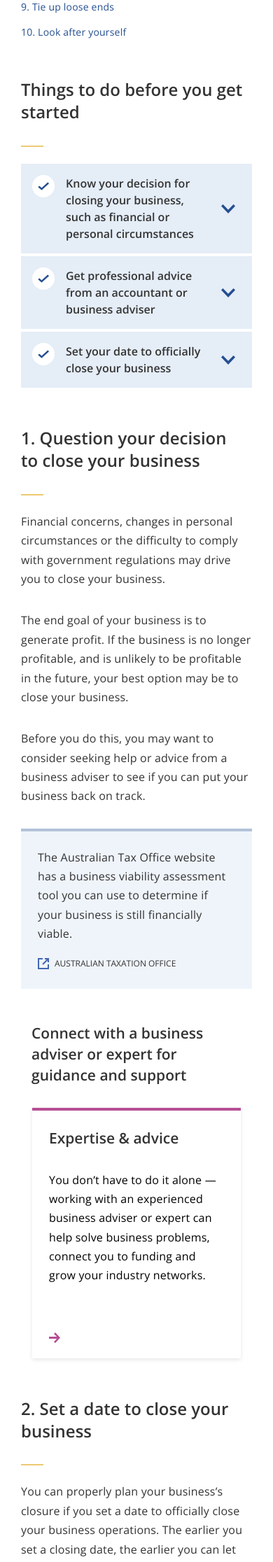
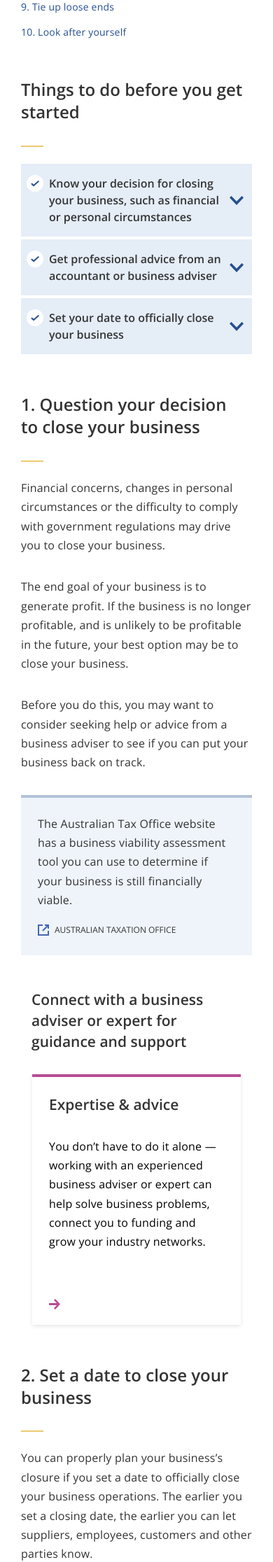
Before and after one commit to AUSGov/bga-mini-list, a Jekyll site: the page built from mini-list.html, in a window 390 px wide. Shown: the part 888-3120 px from the top of the page at 70% size. Built offline with Jekyll 4.4.1, drawn with Linux system fonts in a browser that asks for light colours; nearby versions of some CDN libraries; library files that are not in the unit come from our copies; a script that is not in the unit is left out.

Commit message:
Updating mobile styles.

```diff
--- a/_sass/_base.scss
+++ b/_sass/_base.scss
@@ -77,10 +77,6 @@
                padding: 0 36px 0 16px;
                line-height: 24px;
                width: calc(100% - 32px);
-
-               @media (max-width: 567px) {
-                   font-size: 16px;
-               }
            }
 
            &:hover {
@@ -139,4 +135,31 @@
            }
        }
    }
+    @media (max-width: 576px) {
+        .mini-list-item {
+            .mini-list-item-title {
+                padding: 16px 8px;
+                background-position: right 12px center;
+
+                h3 {
+                    font-size: 16px;
+                    padding: 0 24px 0 8px;
+                }
+                svg {
+                    width: 24px;
+                    height: 24px;
+                }
+            }
+            .content-wrapper {
+                .mini-list-item-content {
+                    padding: 0 24px 16px 40px;
+                }
+            }
+            &.open {
+               .mini-list-item-title {
+                   background-position: right 12px center;
+               }
+            }
+        }
+    }
 }
```
Also changed, not shown: 3 other files.
